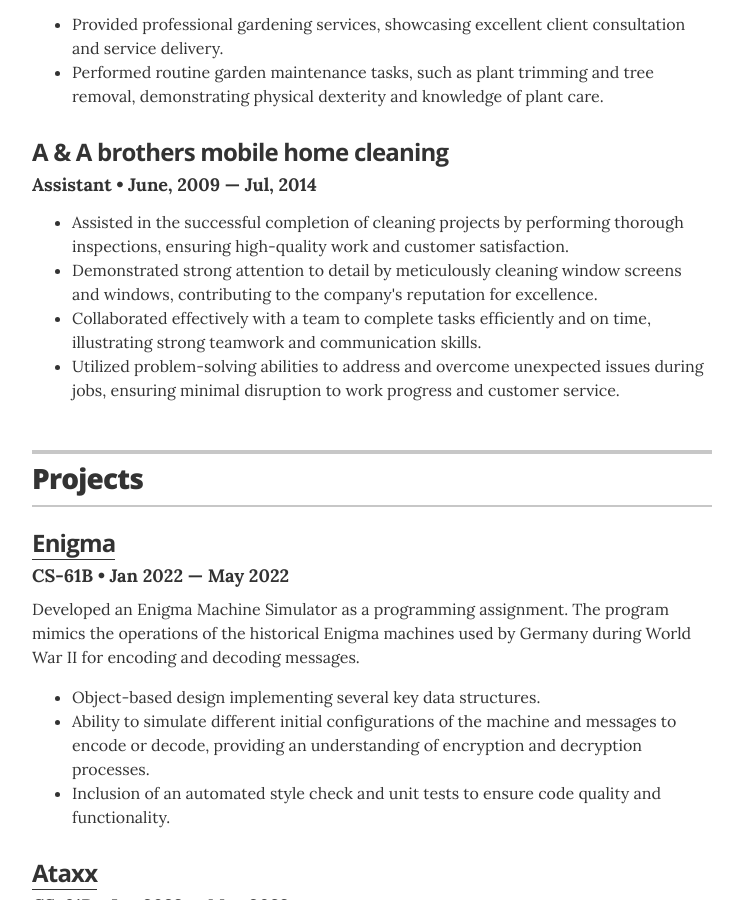
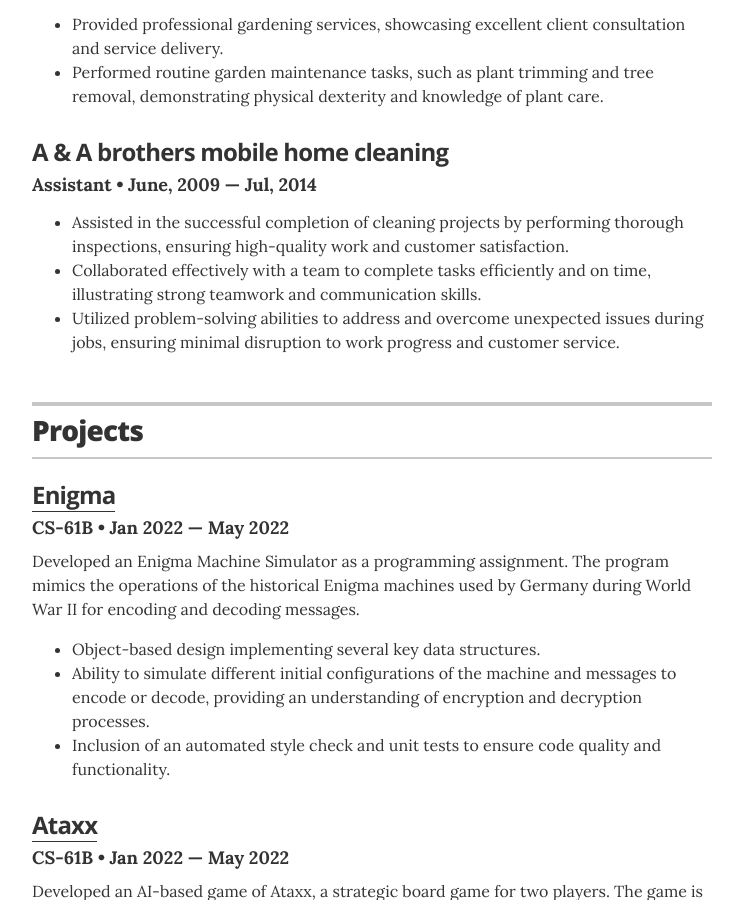
Before and after one commit to arthurutnehmer/Resume, a Jekyll site: the page built from index.html, in a window 1280 px wide and 900 px high, scrolled down 1523 px. Shown: the whole window, without its empty margins (268-1011 px from the left). Built offline with Jekyll 4.4.1, drawn with Linux system fonts in a browser that asks for light colours.

Commit message:
Concision.

```diff
--- a/_data/experience.yml
+++ b/_data/experience.yml
@@ -20,6 +20,5 @@
   duration: June, 2009 &mdash; Jul, 2014
   summary: <ul class="resume-item-list">
     <li>Assisted in the successful completion of cleaning projects by performing thorough inspections, ensuring high-quality work and customer satisfaction.</li>
-    <li>Demonstrated strong attention to detail by meticulously cleaning window screens and windows, contributing to the company's reputation for excellence.</li>
     <li>Collaborated effectively with a team to complete tasks efficiently and on time, illustrating strong teamwork and communication skills.</li>
     <li>Utilized problem-solving abilities to address and overcome unexpected issues during jobs, ensuring minimal disruption to work progress and customer service.</li></ul>
```
